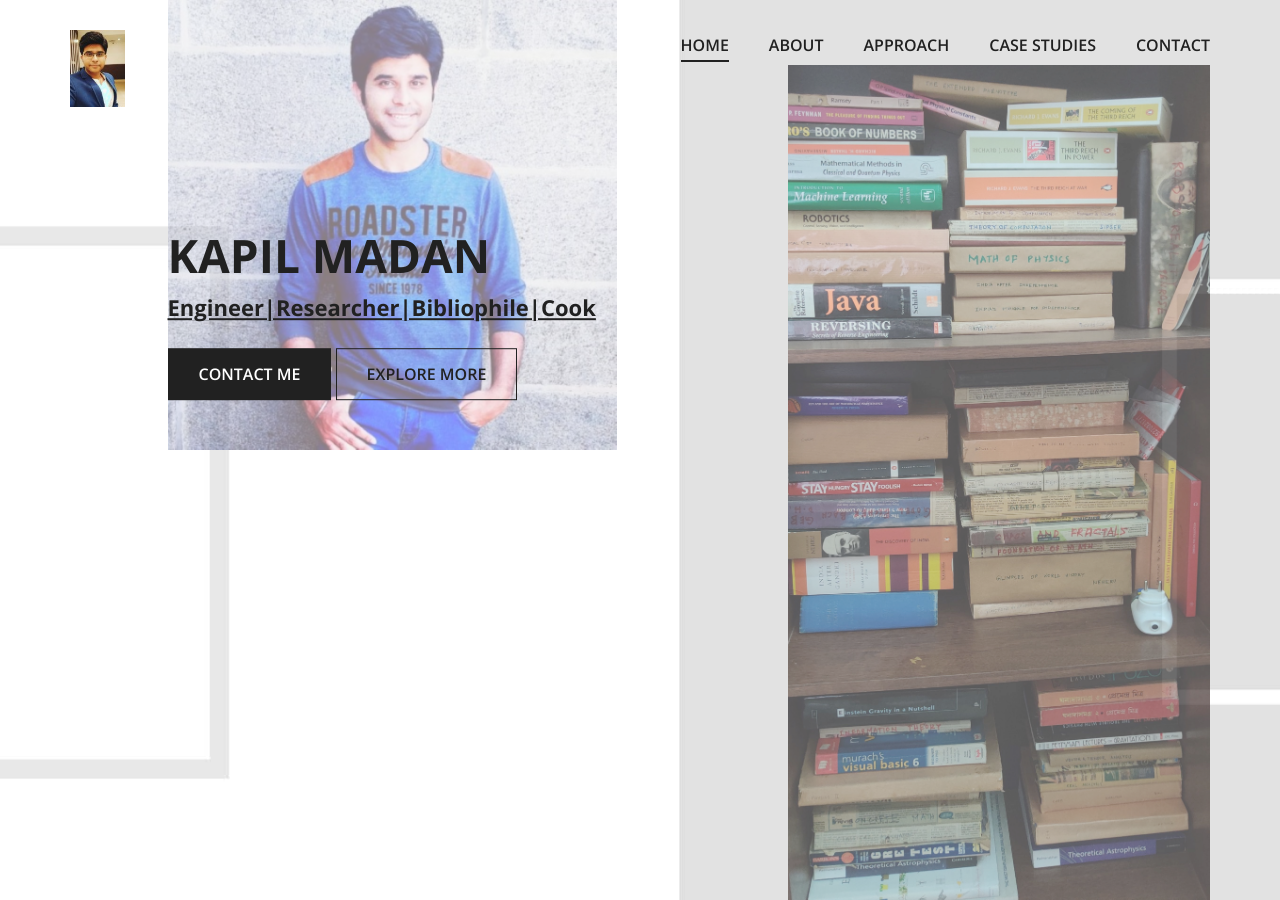
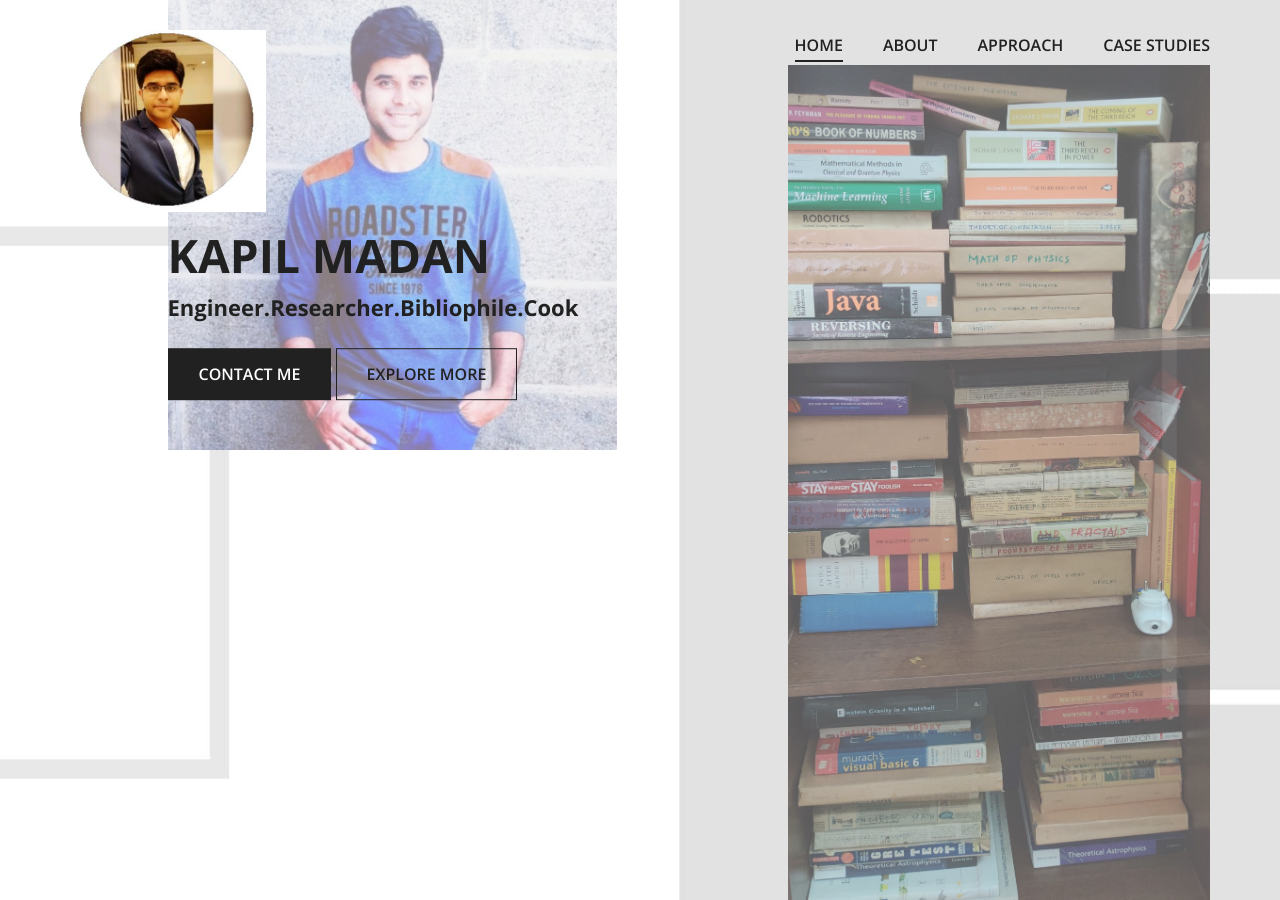
Before and after one commit to kmadan92/kmadan92.github.io, a Jekyll site: the page index.html, which Jekyll copies as it is, in a window 1280 px wide and 900 px high. Built offline with Jekyll 4.4.1, drawn with Linux system fonts in a browser that asks for light colours; nearby versions of some CDN libraries; some of the changed text lies outside the part shown.

Commit message:
Merge branch 'main' of https://github.com/kmadan92/kapilmadan.github.io into main

```diff
--- a/index.html
+++ b/index.html
@@ -73,7 +73,6 @@
                         <li class="page-scroll"><a href="#about">About</a></li>
                         <li class="page-scroll"><a href="#service">Approach</a></li>
                         <li class="page-scroll"><a href="#portfolio">Case Studies</a></li>
-                        <li class="page-scroll"><a href="#contact">Contact</a></li>
 
                     </ul><!-- /.navbar-nav -->
 
@@ -89,7 +88,7 @@
                 <div class="col-md-6 col-md-offset-1" style="z-index: 2; ">
                     <h1>Kapil Madan</h1>
                     <div class="page-scroll">
-                        <p class="job-title" style="font-weight: bold; text-decoration: underline;">Engineer|Researcher|Bibliophile|Cook</p>
+                        <p class="job-title" style="font-weight: bold;">Engineer.Researcher.Bibliophile.Cook</p>
                         <a href="#contact" class="btn btn-fill ">Contact Me</a>
                         <div class="clearfix visible-xxs"></div>
                         <a href="#portfolio" class="btn btn-border">Explore more</a>
@@ -108,7 +107,7 @@
 
             </div>
         </div>
-    </div><!-- /.hero -->
+    </div><br><br><!-- /.hero -->
 
     <main id="main" class="site-main">
 
@@ -119,15 +118,34 @@
                         <h2>About</h2>
                         <img src="assets/img/lines.svg" class="img-lines" alt="lines">
                         <p>Hey!! I'm Kapil! Currently working as Senior Member of Technical Staff @ VMware.
-                         Previously worked with Deloitte, QualityKiosk Tchnologies and Amdocs.
+                         Previously worked with Deloitte, QualityKiosk Technologies and Amdocs.
 						 I am an avid reader and I love to cook.
-						 Business Prolbems which can be solved using technology interests me.
+						 Business Problems which can be solved using technology interests me.
                         </p>
                         <a href="assets/pdfs/cv.pdf" class="btn btn-fill" target="_blank">my cv</a>
                     </div>
                 </div>
             </div>
         </section><!-- /.secton-about -->
+
+	    <section class="site-section section-counters text-center">
+            <div class="container">
+                <div class="row">
+                    <div class="col-sm-4 col-xs-12">
+                        <p class="counter start" data-to="8" data-speed="2000">0</p>
+                        <h4>Years Of Experience</h4>
+                    </div>
+                    <div class="col-sm-4 col-xs-12">
+                        <p class="counter start" data-to="4" data-speed="2000">0</p>
+                        <h4>Top Tech Companies</h4>
+                    </div>
+                    <div class="col-sm-4 col-xs-12">
+                        <p id="infinity" class="counter" data-from="0" data-to="1" data-speed="1000">0</p>
+                        <h4>Seconds on this site :-) </h4>
+                    </div>
+                </div>
+            </div>
+        </section><!-- /.section-counters -->
 
         <section class="site-section section-skills">
             <div class="container">
@@ -304,58 +322,15 @@
             </div>
         </section><!-- /.secton-portfolio -->
 
-        <section class="site-section section-counters text-center">
-            <div class="container">
-                <div class="row">
-                    <div class="col-sm-4 col-xs-12">
-                        <p class="counter start" data-to="8" data-speed="2000">0</p>
-                        <h4>Years Of Experience</h4>
-                    </div>
-                    <div class="col-sm-4 col-xs-12">
-                        <p class="counter start" data-to="4" data-speed="2000">0</p>
-                        <h4>Top Tech Companies</h4>
-                    </div>
-                    <div class="col-sm-4 col-xs-12">
-                        <p id="infinity" class="counter" data-from="0" data-to="1" data-speed="1000">0</p>
-                        <h4>Seconds on this site :-) </h4>
-                    </div>
-                </div>
-            </div>
-        </section><!-- /.section-counters -->
-
-        <section id="contact" class="site-section section-form text-center">
-            <div class="container">
-
-                <h3>Contact</h3>
-                <img src="assets/img/lines.svg" class="img-lines" alt="lines">
-                <form>
-                    <div class="row">
-                        <div class="col-sm-6">
-                            <input type="text" name="name" class="form-control mt-x-0" placeholder="Name" required>
-                        </div>
-                        <div class="col-sm-6">
-                            <input type="email" name="email" class="form-control" placeholder="Email" required>
-                        </div>
-                        <div class="col-sm-12">
-                            <textarea name="message" id="mesaage" class="form-control" placeholder="Message" required></textarea>
-                        </div>
-                    </div>
-                    <button href="#" class="btn btn-border" type="submit"> Contact Me <span class="glyphicon glyphicon-send"></span></button>
-                </form>
-            </div>
-        </section><!-- /.section-form -->
-
     </main><!-- /#main -->
 
-    <footer id="colophon" class="site-footer">
+	<footer id="colophon" class="site-footer">
         <div class="container">
             <div class="row">
                 <div class="col-sm-4 col-xs-12">
-                    <a class="icon twitter-bg" href="https://twitter.com/"<i class="icon-twitter"></i></a>
                     <a class="icon gplus-bg" href="https://www.linkedin.com/in/kapil-madan-b05420115/"><i class="icon-linkedin"></i></a>
-                    <a class="icon quora-bg" href="https://www.quora.com/"><i class="icon-quora"></i></a>
                 </div>
-                <div class="col-sm-4 col-sm-offset-0 col-xs-6 col-xs-offset-3"><p class="copyright">2020. All Rights Reserved</p></div>
+                <div class="col-sm-4 col-sm-offset-0 col-xs-6 col-xs-offset-3"><p class="copyright">2021. All Rights Reserved</p></div>
                 <div class="col-sm-4 col-xs-3">
                     <div class="text-right page-scroll">
                         <a class="icon icon-up-bg" href="#hero"><i class="icon-up"></i></a>
@@ -414,11 +389,11 @@
             <img class="img-res" src="assets/img/Portfolio-3.jpg" alt="">
           </div>
           <div class="modal-body">
-            <h4 class="modal-title">DSL For Business Automation</h4>
+            <h4 class="modal-title">Test Automation</h4>
             <p>
-               Industry is filled up with people who *only* deals in abstract ideas.
-               Engineers do not deal with them. Business first technology requires clarity of thought and clarity of expression,
-               expressed in writing showcasing business usage.
+               Test Automation Framework is basically code structure that makes code maintenance easy and efficient. Without frameworks, users may place the code at some
+		location which is not reusable or readable. Using frameworks leads to increased code reusability, higher portability, reduced cost of script maintenance,
+		better code readability, etc. The Hybrid framework offers these advantages by functioning as a combination of both Keyword and Data-Driven framework.
             </p>
           </div>
           <div class="modal-footer">
```
Also changed, not shown: other parts of index.html (+14 -3 lines), assets/img/Kapil.jpg, 1 other file.
